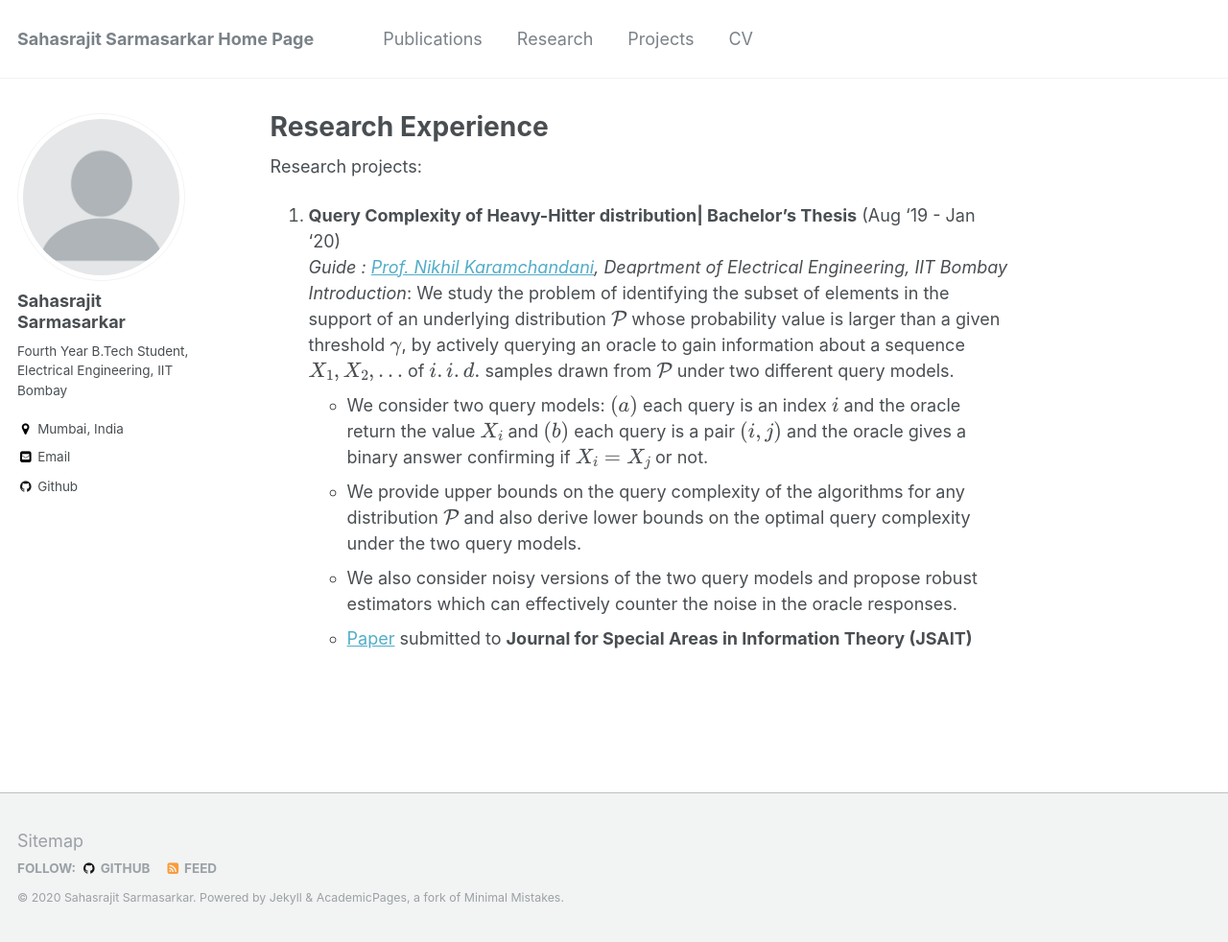
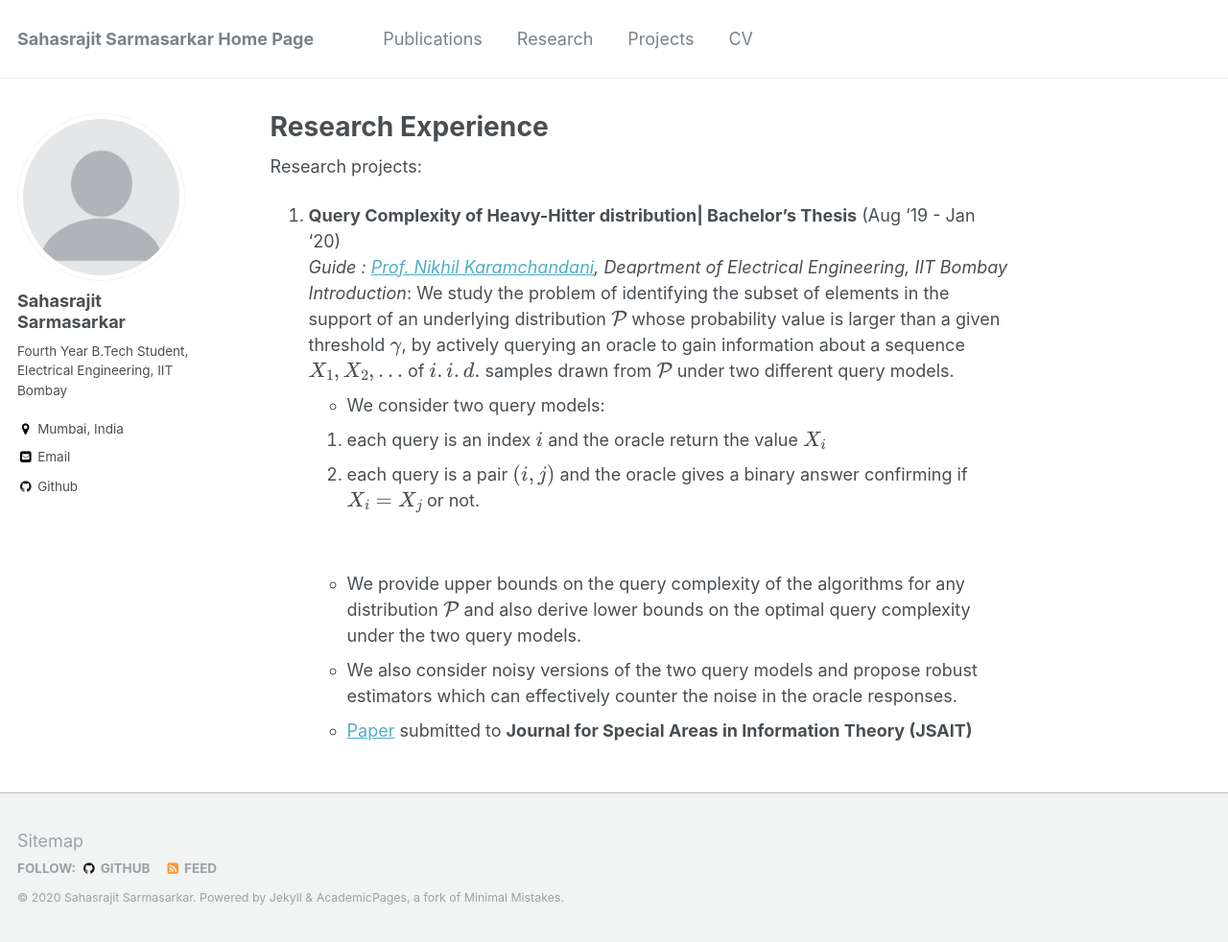
Before and after one commit to Sahasrajit123/Sahasrajit123.github.io, a Jekyll site: the page built from _pages/research.md, in a window 1280 px wide and 982 px high. Shown: the whole window at 96% size. Built offline with Jekyll 4.4.1, drawn with Linux system fonts in a browser that asks for light colours; formulas are drawn with MathJax 3.

Commit message:
Small change

```diff
--- a/_pages/research.md
+++ b/_pages/research.md
@@ -12,7 +12,11 @@ Research projects:
 1. **Query Complexity of Heavy-Hitter distribution| Bachelor's Thesis** (Aug '19 - Jan '20) <br/>
   *Guide : [Prof. Nikhil Karamchandani](http://www.ee.iitb.ac.in/~nikhilk/), Deaprtment of Electrical Engineering, IIT Bombay* <br/>
   *Introduction*: We study the problem of identifying the subset of elements in the support of an underlying distribution $\mathcal{P}$ whose probability value is larger than a given threshold $\gamma$, by actively querying an oracle to gain information about a sequence $X_1, X_2, \ldots$ of $i.i.d.$ samples drawn from $\mathcal{P}$ under two different query models.
-  * We consider two query models: $(a)$ each query is an index $i$ and the oracle return the value $X_i$ and $(b)$ each query is a pair $(i,j)$ and the oracle gives a binary answer confirming if $X_i = X_j$ or not.<br/>
+  * We consider two query models:
+    <ol>
+    <li> each query is an index $i$ and the oracle return the value $X_i$ </li>
+    <li> each query is a pair $(i,j)$ and the oracle gives a binary answer confirming if $X_i = X_j$ or not.</li>
+    </ol> <br/>
   * We provide upper bounds on the query complexity of the algorithms for any distribution $\mathcal{P}$ and also derive lower bounds on the optimal query complexity under the two query models.<br/>
   * We also consider noisy versions of the two query models and propose robust estimators which can effectively counter the noise in the oracle responses.<br/>
   * [Paper](https://arxiv.org/abs/2005.14425) submitted to **Journal for Special Areas in Information Theory (JSAIT)**
```
